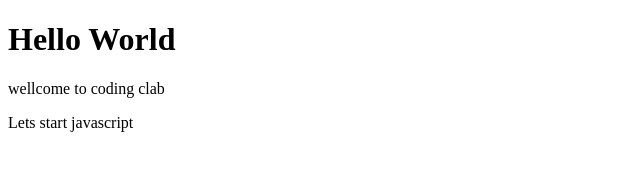
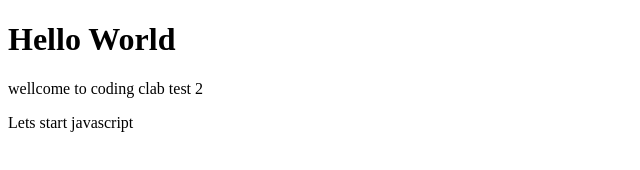
Before and after one commit to prasenjitadansapy/patch_test, a plain HTML site: page index.html in a window 1280 px wide. Shown: the full height of the page, 0-640 px from the left. Drawn offline with Linux system fonts and the light colour scheme.

Commit message:
test 2 c2

```diff
--- a/index.html
+++ b/index.html
@@ -10,7 +10,7 @@
 
 <body>
     <h1>Hello World</h1>
-    <p>wellcome to coding clab</p>
+    <p>wellcome to coding clab test 2</p>
     <p>Lets start javascript</p>
 </body>
 
```
